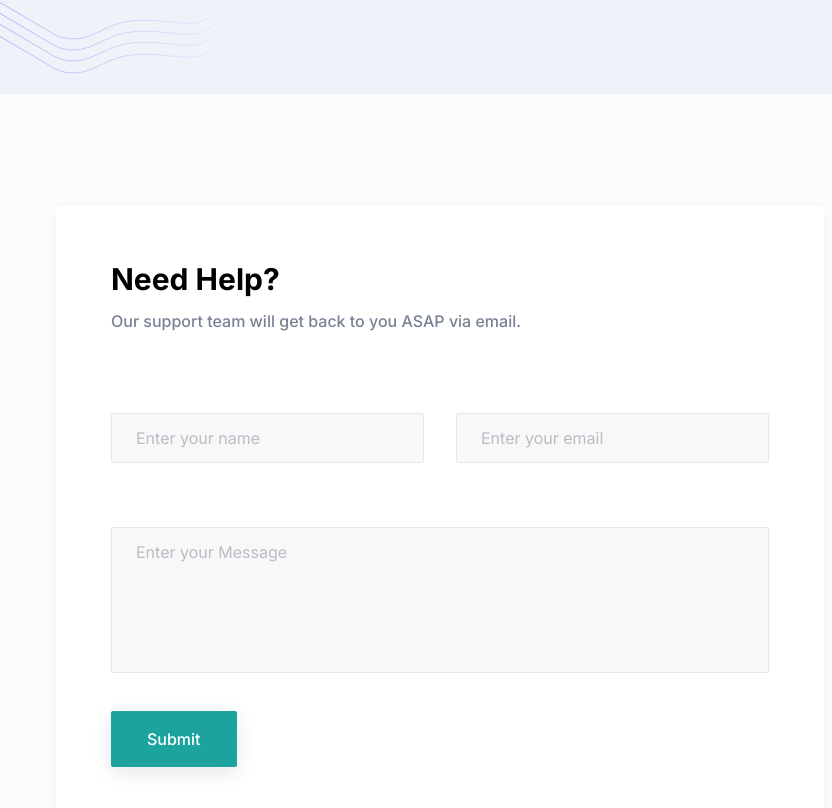
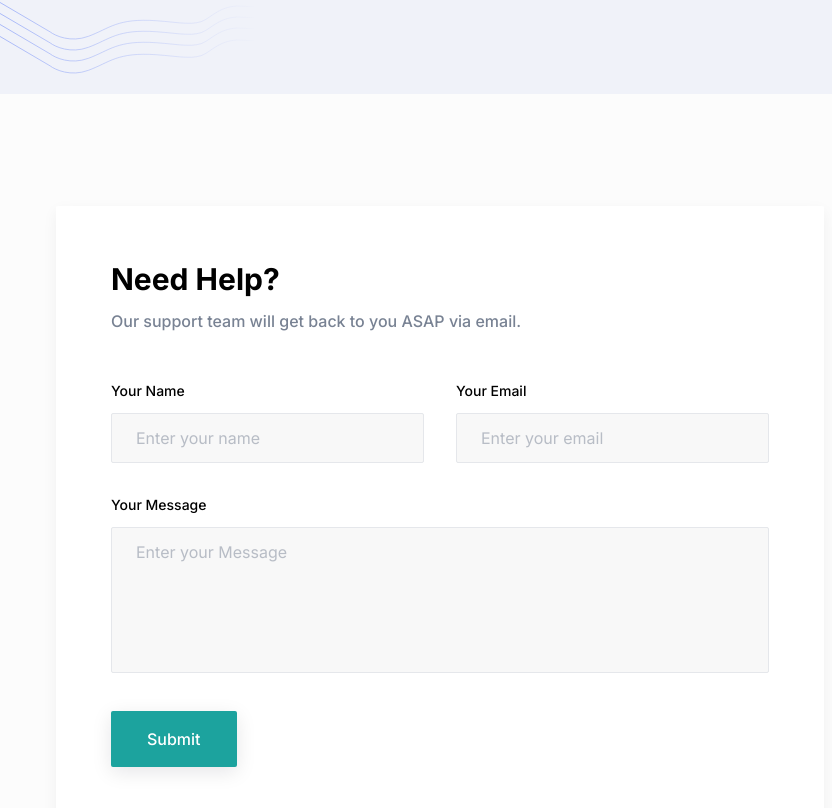
Before and after one commit to Gabrielloopes33/twin-pro-, a Next.js app: page / in a window 1280 px wide. Shown: the part 4334-5142 px from the top of the page, without its empty margins (0-832 px from the left). Built offline with nearby package versions, Linux system fonts and the light colour scheme.

Commit message:
acerto do forms

```diff
--- a/src/components/Contact/index.tsx
+++ b/src/components/Contact/index.tsx
@@ -23,7 +23,7 @@ const Contact = () => {
                     <div className="mb-8">
                       <label
                         htmlFor="name"
-                        className="mb-3 block text-sm font-medium text-dark "
+                        className="mb-3 block text-sm font-medium text-dark text-black "
                       >
                         Your Name
                       </label>
@@ -38,7 +38,7 @@ const Contact = () => {
                     <div className="mb-8">
                       <label
                         htmlFor="email"
-                        className="mb-3 block text-sm font-medium text-dark "
+                        className="mb-3 block text-sm font-medium text-dark text-black "
                       >
                         Your Email
                       </label>
@@ -53,7 +53,7 @@ const Contact = () => {
                     <div className="mb-8">
                       <label
                         htmlFor="message"
-                        className="mb-3 block text-sm font-medium text-dark "
+                        className="mb-3 block text-sm font-medium text-dark text-black "
                       >
                         Your Message
                       </label>
```
